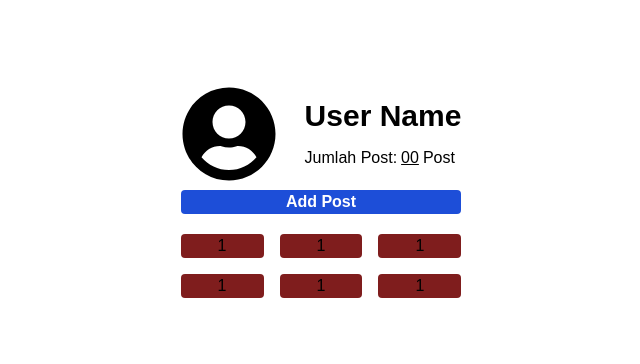
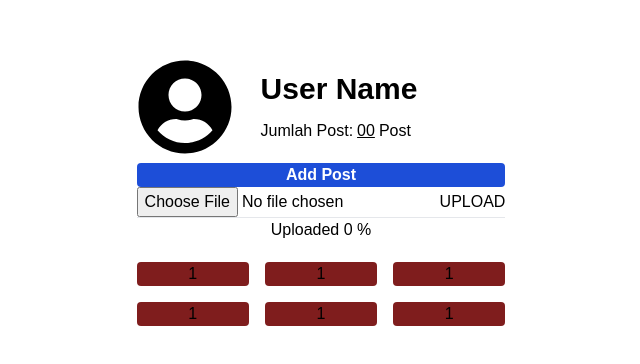
Before and after one commit to GMarcell/firebase-instagram-clone, a React (Create React App) app: page / in a window 1280 px wide. Shown: the part 208-572 px from the top of the page, without its empty margins (319-959 px from the left). Built offline with nearby package versions, Linux system fonts and the light colour scheme.

Commit message:
Can Upload To Firebase

```diff
--- a/package.json
+++ b/package.json
@@ -9,6 +9,7 @@
     "@testing-library/jest-dom": "^5.16.1",
     "@testing-library/react": "^12.1.2",
     "@testing-library/user-event": "^13.5.0",
+    "firebase": "^9.6.5",
     "react": "^17.0.2",
     "react-dom": "^17.0.2",
     "react-scripts": "5.0.0",
--- a/src/App.js
+++ b/src/App.js
@@ -1,8 +1,33 @@
 import { faUserCircle } from '@fortawesome/free-solid-svg-icons';
 import { FontAwesomeIcon } from '@fortawesome/react-fontawesome';
+import { getDownloadURL, getStorage, ref, uploadBytesResumable } from 'firebase/storage';
+import { useState } from 'react';
 import './App.css';
+import storage from './firebase/config';
 
 function App() {
+  const [progress, setProgress] = useState(0);
+  const formHandler = (e) => {
+    e.preventDefault();
+    const file = e.target[0].files[0];
+    // console.log(file)
+    uploadFile(file)
+  }
+
+  const uploadFile = (file) => {
+    //
+    if (!file) return;
+    const storageRef = ref(storage, `/files/${file.name}`)
+    const uploadTask = uploadBytesResumable(storageRef, file)
+    uploadTask.on("state_changed", (snapshot) => {
+      const prog = Math.round((snapshot.bytesTransferred / snapshot.totalBytes) * 100)
+      setProgress(prog)
+    }, (err) => console.log(err),
+      () => {
+        getDownloadURL(uploadTask.snapshot.ref).then((url) => console.log(url))
+      })
+  }
+
   return (
     <div className="App">
       <div>
@@ -21,6 +46,12 @@ function App() {
             </div>
           </div>
           <button className='bg-blue-700 w-full rounded text-white font-bold mt-2'>Add Post</button>
+          <form onSubmit={formHandler}>
+            <input type='file' />
+            <button type='submit'>UPLOAD</button>
+          </form>
+          <hr />
+          <h3>Uploaded {progress} % </h3>
         </div>
         <div className='grid grid-flow-row grid-cols-3 gap-4 mt-5'>
           <div className='bg-red-900 rounded'>1</div>
--- /dev/null
+++ b/src/firebase/config.js
@@ -0,0 +1,26 @@
+// Import the functions you need from the SDKs you need
+import { initializeApp } from "firebase/app";
+import { getAnalytics } from "firebase/analytics";
+import { getStorage } from "firebase/storage";
+// TODO: Add SDKs for Firebase products that you want to use
+// https://firebase.google.com/docs/web/setup#available-libraries
+
+// Your web app's Firebase configuration
+// For Firebase JS SDK v7.20.0 and later, measurementId is optional
+const firebaseConfig = {
+    apiKey: "AIzaSyDLiC65duYvkp2-DqQHqHREzn5kWb6lPR0",
+    authDomain: "clone-instagram-6f601.firebaseapp.com",
+    projectId: "clone-instagram-6f601",
+    storageBucket: "clone-instagram-6f601.appspot.com",
+    messagingSenderId: "784541952035",
+    appId: "1:784541952035:web:9d604654765519dfb26996",
+    measurementId: "G-2XGCN0KTXS"
+};
+
+// Initialize Firebase
+const app = initializeApp(firebaseConfig);
+const analytics = getAnalytics(app);
+
+const storage = getStorage(app);
+
+export default storage;
```
Also changed, not shown: 1 other file (tests, documents, lock files or other folders).
